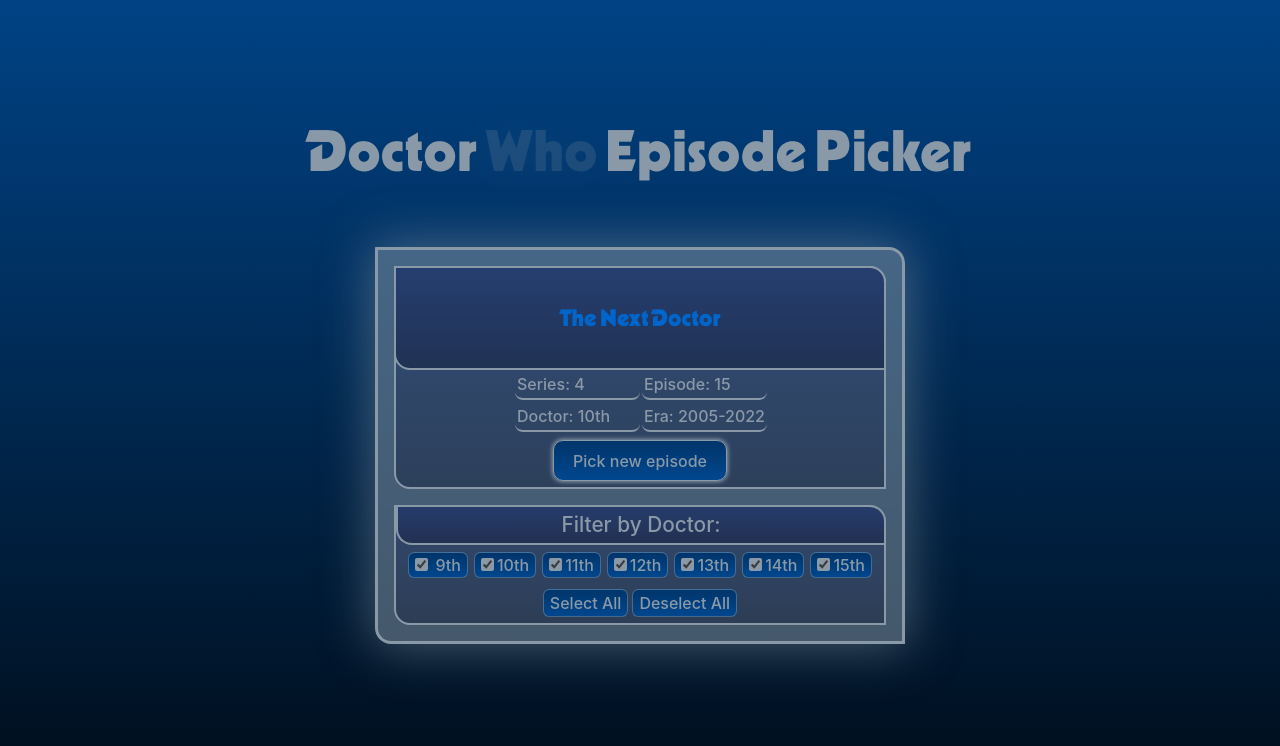
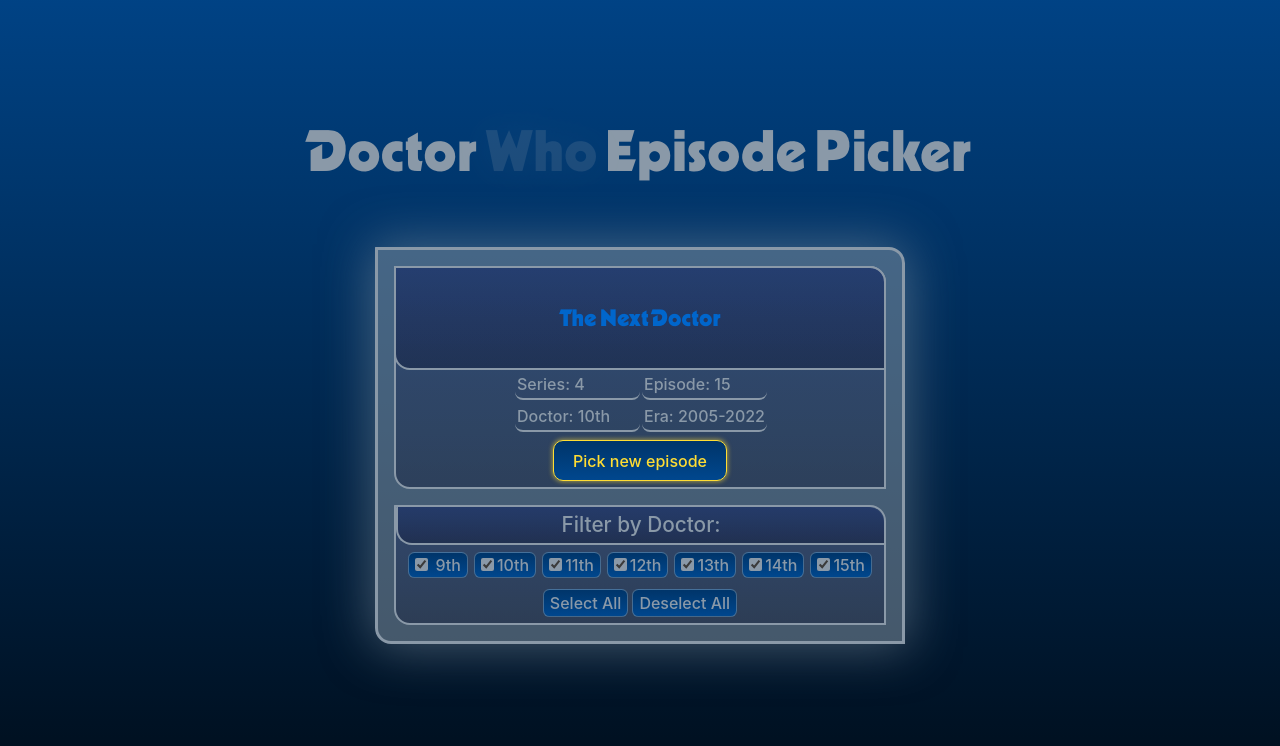
Before and after one commit to May-Cook/drwho-episode-picker, a React (Vite) app in the folder episode-picker/: page / in a window 1280 px wide. In both pictures the pointer is over the button "Pick new episode". Shown: the top 746 px of the page. Built offline with nearby package versions, Linux system fonts and the light colour scheme.

Commit message:
Change colour of button hover effect to yellow

```diff
--- a/episode-picker/src/index.css
+++ b/episode-picker/src/index.css
@@ -3,6 +3,8 @@
   --clr-blue: hsl(210, 100%, 30%);
   --clr-darkBlue: hsl(210, 100%, 20%);
   --clr-darkestBlue: hsl(210, 100%, 5%);
+  --clr-yellow: hsl(50, 100%, 60%);
+  --clr-transparentYellow: hsla(50, 100%, 60%, 0.5);
   --clr-grey: hsl(210, 15%, 60%);
   --clr-transparentGrey: hsla(210, 15%, 60%, 0.5);
   --grad-title: linear-gradient(
@@ -74,9 +76,10 @@
 }
 
 button:hover {
-  background-color: var(--clr-transparentGrey);
-  border-color: var(--clr-grey);
-  box-shadow: 0px 0px 4px 1px var(--clr-grey);
+  background-color: var(--clr-transparentYellow);
+  color: var(--clr-yellow);
+  border-color: var(--clr-yellow);
+  box-shadow: 0px 0px 4px 1px var(--clr-transparentYellow);
 }
 
 input[type="checkbox"] {
```
